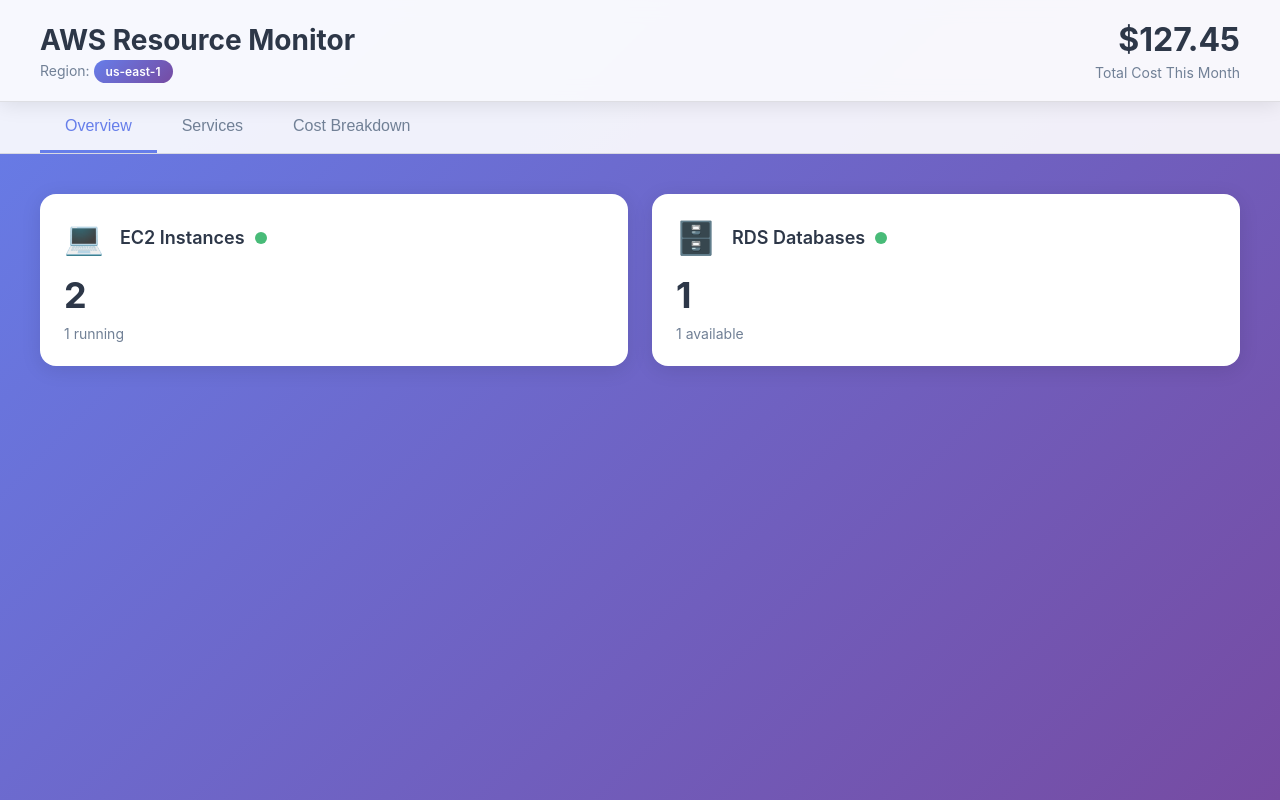
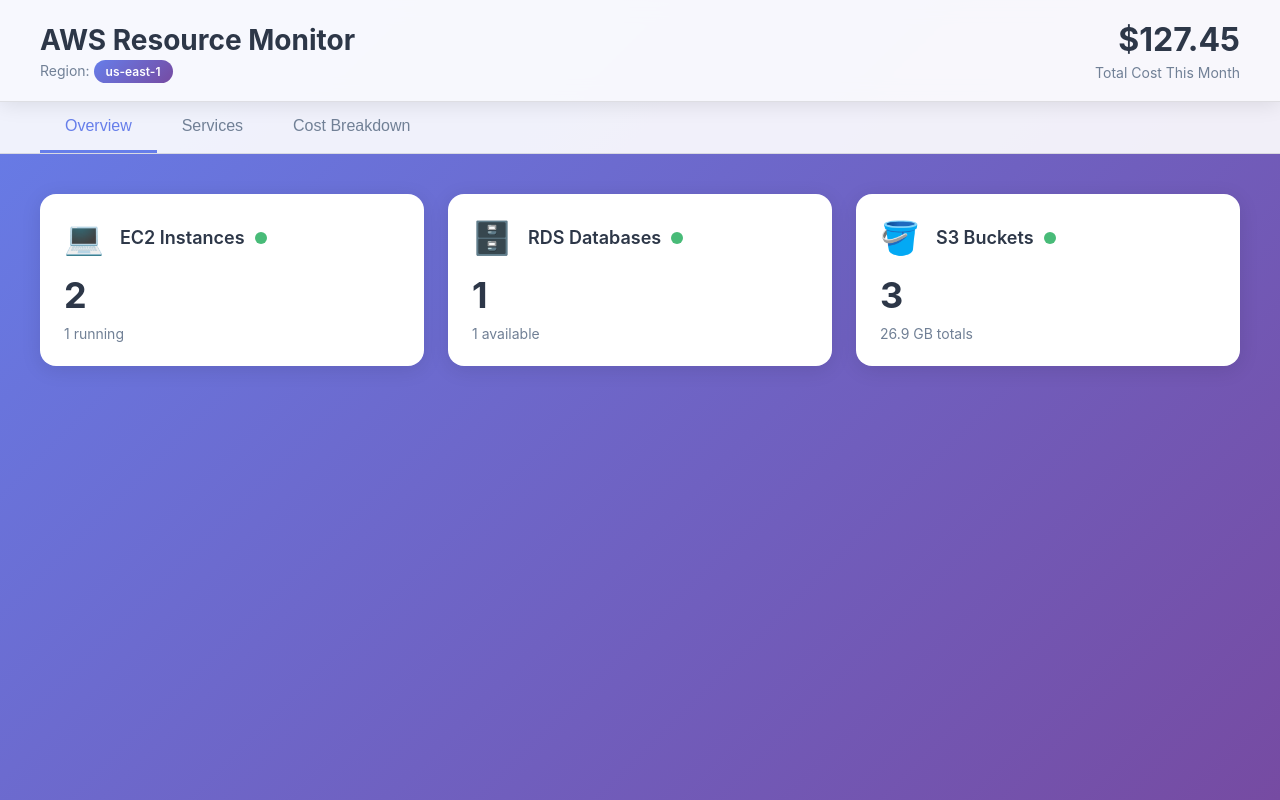
Before and after one commit to khanhsaan/AWSUsageScriptUI, a React (Create React App) app: page / in a window 1280 px wide. Built offline with nearby package versions, Linux system fonts and the light colour scheme.

Commit message:
Create Service Card for S3 Buckets

```diff
--- a/src/App.js
+++ b/src/App.js
@@ -90,8 +90,24 @@
               count={mockData.rdsInstances.length}
               icon={'🗄️'}
               status={'healthy'}
-              // Show how many instances are running using filter
+              // Show how many databases are available using filter
               details={`${mockData.rdsInstances.filter(i => i.status === 'available').length} available`}>
+            </ServiceCard>
+
+            {/* Service Card of RDS Databases */}
+            <ServiceCard
+              title={'S3 Buckets'}
+              count={mockData.s3Buckets.length}
+              icon={'🪣'}
+              status={'healthy'}
+
+              // .reduce((acc, bucket) => acc + bucket.size, 0):
+              // The reduce function loops over all elements in the array.
+              // acc is the accumulator that keeps a running total.
+              // bucket.size adds the size of each bucket to the total.
+              // 0 is the initial value of the accumulator.
+
+              details={`${mockData.s3Buckets.reduce((accumulator, bucket) => accumulator + bucket.size, 0).toFixed(1)} GB totals`}>
             </ServiceCard>
           </div>
         )}
```
